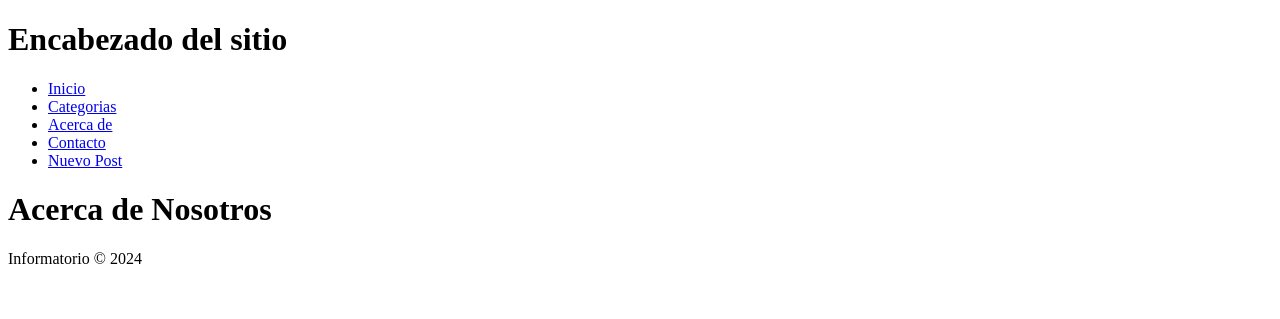
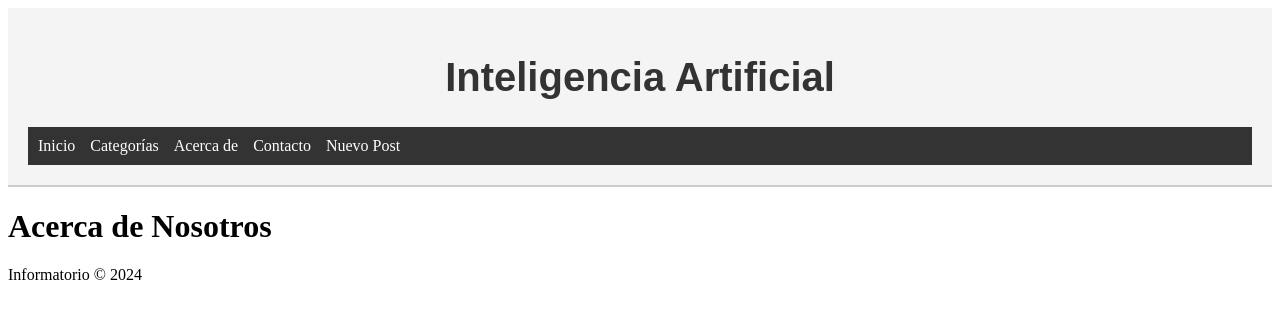
Before and after one commit to MrMelvin-x/proyecto-informatorio, a Django app: page /about/ in a window 1280 px wide. Shown: the top 319 px of the page. Run offline with Django 4.2, Linux system fonts and the light colour scheme; parts of the project's set-up code (start-up, migrations or seed data) failed here and were passed over.

Commit message:
Cambios menores

```diff
--- a/blog/templates/blog/base.html
+++ b/blog/templates/blog/base.html
@@ -6,15 +6,15 @@
     <title>{% block title %}Mi Sitio{% endblock %}</title>
 </head>
 <body>
-    <header>
-        <h1>Encabezado del sitio</h1>
-        <nav>
-            <ul>
-                <li><a href="/">Inicio</a></li>
-                <li><a href="//">Categorias</a></li>
-                <li><a href="/about/">Acerca de</a></li>
-                <li><a href="/contacto/">Contacto</a></li>
-                <li><a href="/post/new/">Nuevo Post</a></li>
+    <header style="text-align: center; padding: 20px; background-color: #f4f4f4; border-bottom: 2px solid #ccc;">
+        <h1 style="font-family: 'Arial', sans-serif; color: #333; font-size: 2.5em;">Inteligencia Artificial</h1>
+        <nav style="background-color: #333; padding: 10px;">
+            <ul style="list-style-type: none; padding: 0; margin: 0; display: flex;">
+                <li style="margin-right: 15px;"><a href="/" style="color: white; text-decoration: none;">Inicio</a></li>
+                <li style="margin-right: 15px;"><a href="//" style="color: white; text-decoration: none;">Categorías</a></li>
+                <li style="margin-right: 15px;"><a href="/about/" style="color: white; text-decoration: none;">Acerca de</a></li>
+                <li style="margin-right: 15px;"><a href="/contacto/" style="color: white; text-decoration: none;">Contacto</a></li>
+                <li><a href="/post/new/" style="color: white; text-decoration: none;">Nuevo Post</a></li>
             </ul>
         </nav>
     </header>
--- a/blog/templates/blog/inicio.html
+++ b/blog/templates/blog/inicio.html
@@ -5,8 +5,7 @@ Página de Inicio
 {% endblock %}
 
 {% block content %}
-<h1>¡Bienvenido a la página de inicio! :D</h1>
-<h1>Publicaciones Recientes</h1>
+    <h2 style="font-family: 'Arial', sans-serif; color: black; font-size: 2em; margin-top: 30px;">Publicaciones Recientes</h2>
     <ul>
         {% for post in posts %}
             <li>
```
Also changed, not shown: blog/views.py (line endings or trailing spaces).
